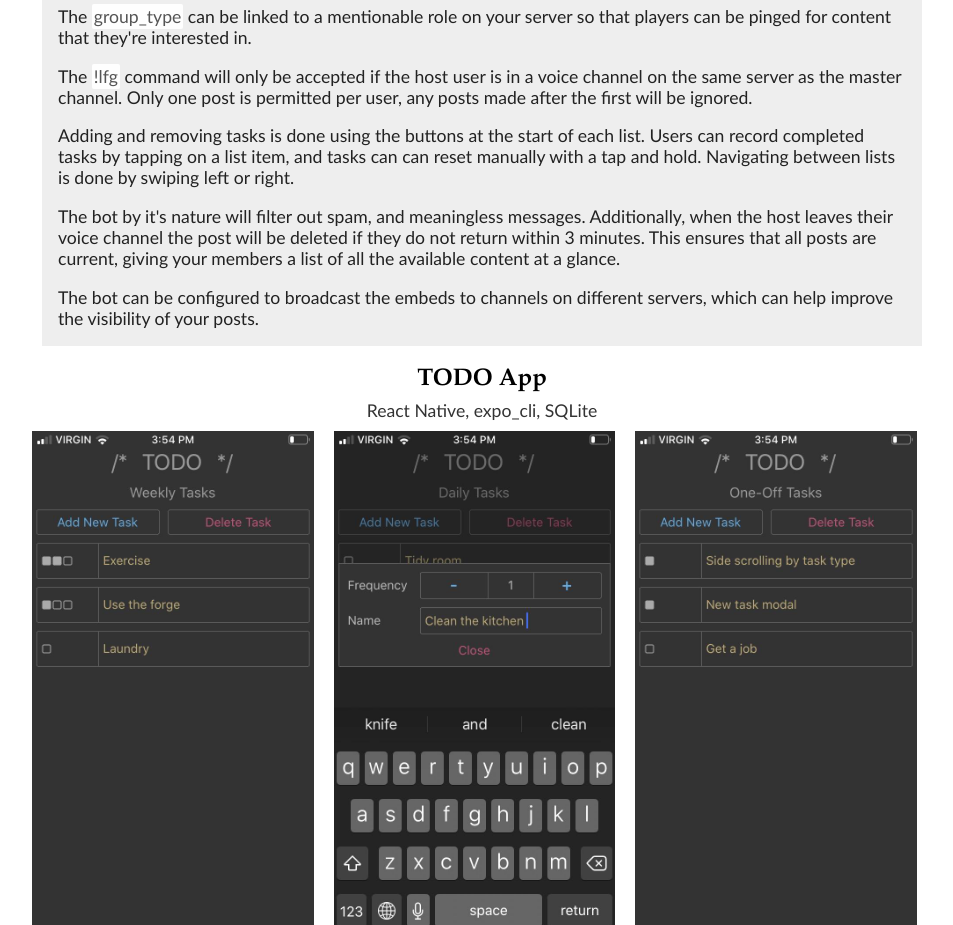
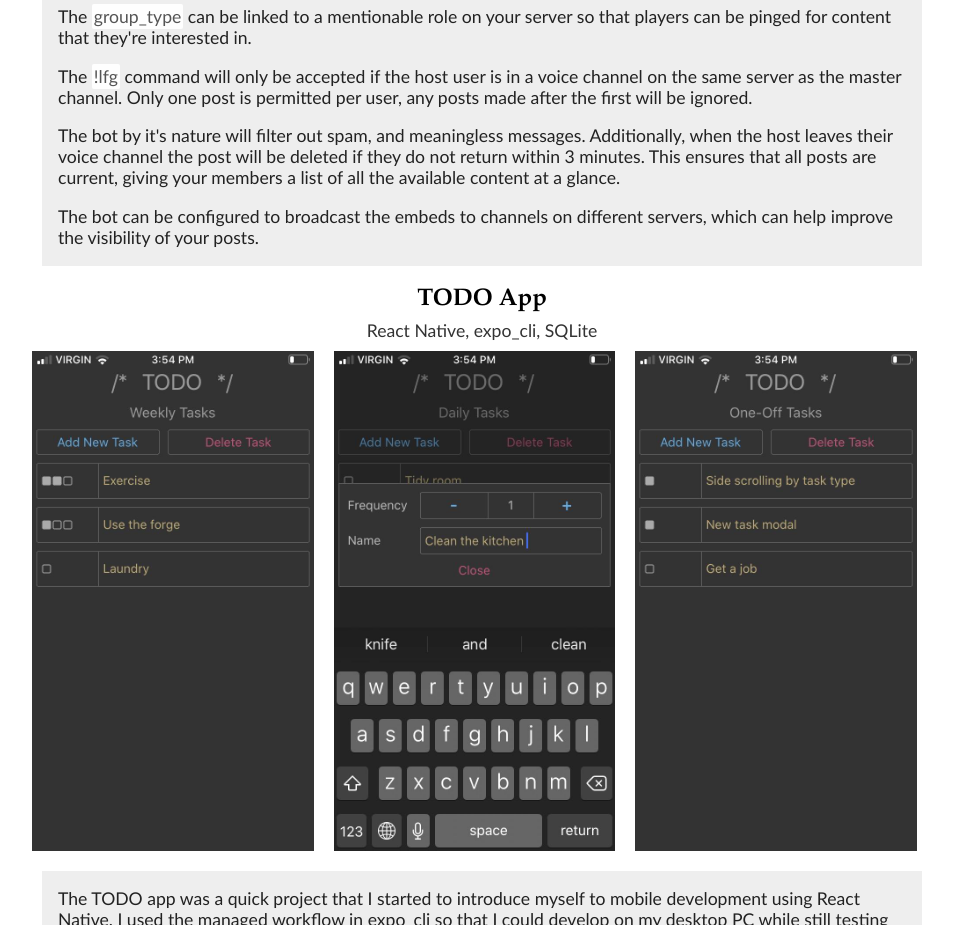
Before and after one commit to qwalley/qwalley.github.io, a plain HTML site: page index.html in a window 1280 px wide. Shown: the part 1360-2285 px from the top of the page, without its empty margins (158-1111 px from the left). Drawn offline with Linux system fonts and the light colour scheme.

Commit message:
fixing typos

```diff
--- a/index.html
+++ b/index.html
@@ -63,10 +63,6 @@
 				</p>
 				<p>
 					The <span class="code">!lfg</span> command will only be accepted if the host user is in a voice channel on the same server as the master channel. Only one post is permitted per user, any posts made after the first will be ignored.
-				</p>
-				<p>
-					Adding and removing tasks is done using the buttons at the start of each list.
-					Users can record completed tasks by tapping on a list item, and tasks can can reset manually with a tap and hold. Navigating between lists is done by swiping left or right.
 				</p>
 				<p>
 					The bot by it's nature will filter out spam, and meaningless messages. Additionally, when the host leaves their voice channel the post will be deleted if they do not return within 3 minutes. This ensures that all posts are current, giving your members a list of all the available content at a glance.
```
